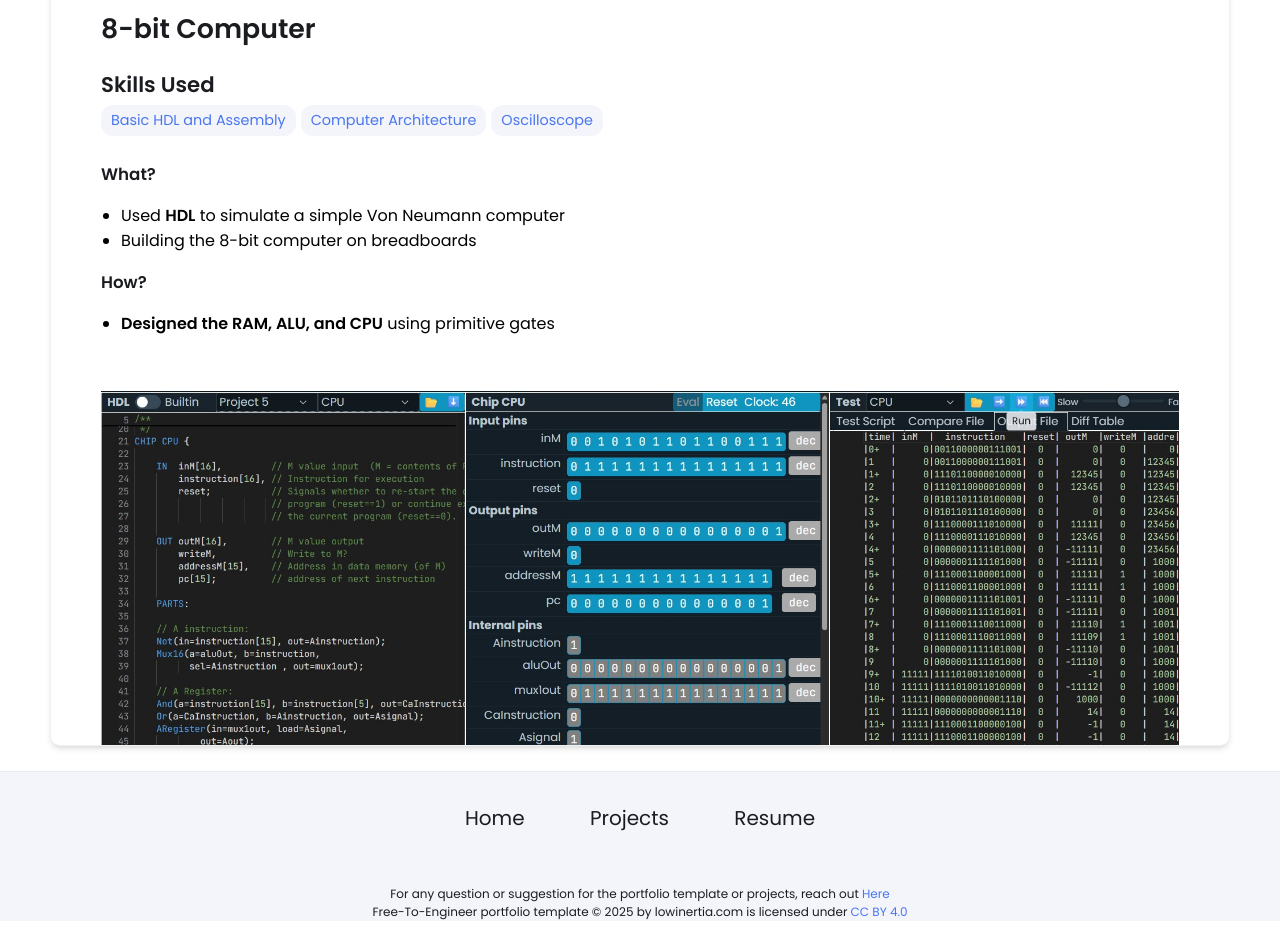
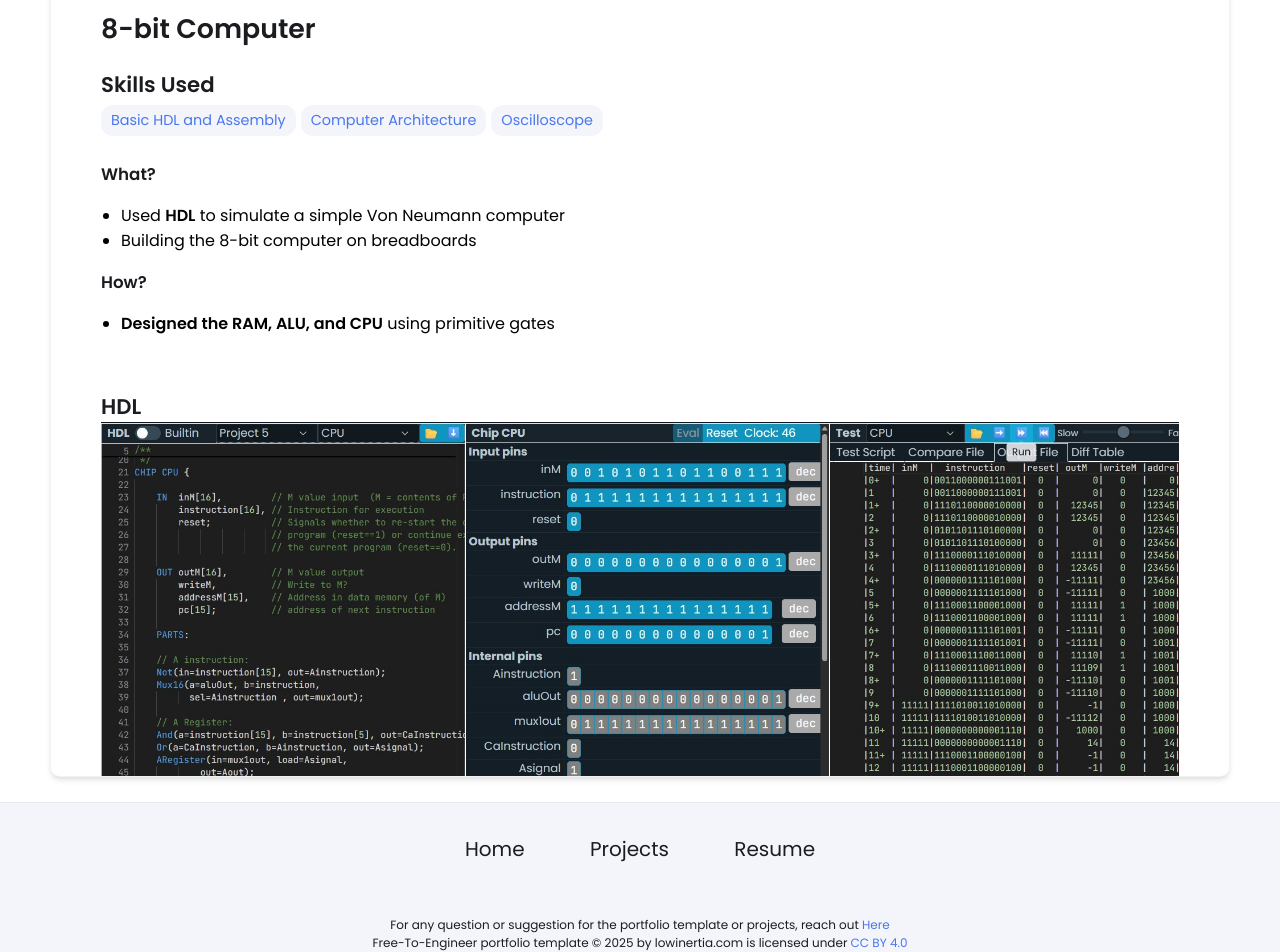
Before and after one commit to MegaPerkyCello/MegaPerkyCello.github.io, a Jekyll site: the page built from _projects/02-8bitComputer/index.md, in a window 1280 px wide. Shown: the part 498-1450 px from the top of the page. Built offline with Jekyll 4.4.1, drawn with Linux system fonts in a browser that asks for light colours; before the commit the page ends 1419 px from its top, so only the background shows below that.

Commit message:
Add HDL section with image gallery
Added section on HDL with an image gallery.

```diff
--- a/_projects/02-8bitComputer/index.md
+++ b/_projects/02-8bitComputer/index.md
@@ -19,4 +19,5 @@ main-image: /NewestBBComp.jpg
 - **Designed the RAM, ALU, and CPU** using primitive gates
 
 <br>
+## **HDL**
 {% include image-gallery.html images="Nand2Tetris.jpg" height="500" %}
```
